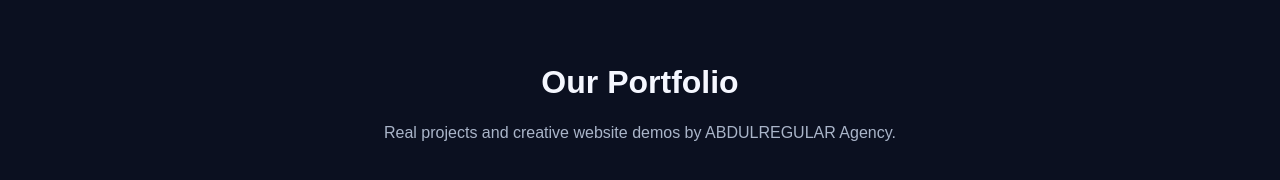
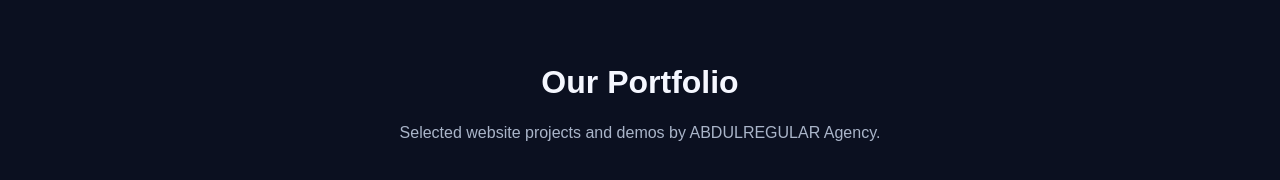
Before and after one commit to officialabdulregular/officialabdulregular.github.io, a plain HTML site: page index.html in a window 1280 px wide. Shown: the part 1100-1280 px from the top of the page. Drawn offline with Linux system fonts and the light colour scheme.

Commit message:
Update index.html

```diff
--- a/index.html
+++ b/index.html
@@ -294,7 +294,7 @@
     <h2 class="section-title">Our Portfolio</h2>
 
     <p class="section-subtitle">
-      Real projects and creative website demos by ABDULREGULAR Agency.
+   Selected website projects and demos by ABDULREGULAR Agency.
     </p>
 
     <div class="cards">
```
